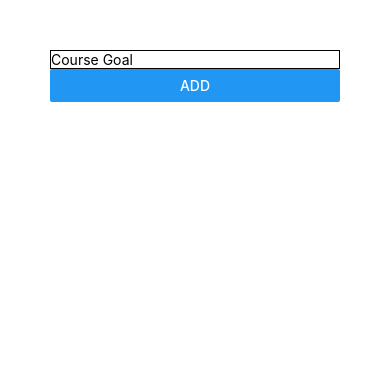
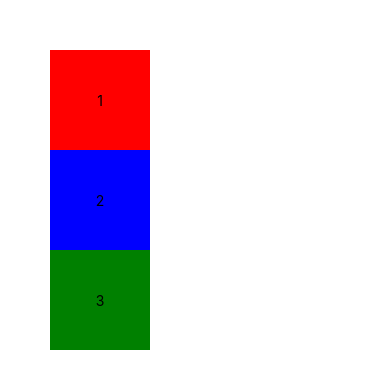
Before and after one commit to mrefil/rn-first-app, a React Native app: screen / in a window 390 px wide. Shown: the top 388 px of the page. Built offline with nearby package versions, Linux system fonts and the light colour scheme.

Commit message:
FlexBox Deep Dive

```diff
--- a/App.js
+++ b/App.js
@@ -1,22 +1,42 @@
-import { StatusBar } from 'expo-status-bar';
-import React, {useState} from 'react';
-import { StyleSheet, Text, View, Button, TextInput } from 'react-native';
+import React from 'react';
+import { Text, View } from 'react-native';
 
 export default function App() {
-  // const [outputText, setOutputText] = useState('Open up App.js to start working on your app!');
   return (
-    <View style={{padding: 50}}>
-      <View>
-        <TextInput placeholder="Course Goal" style={{borderBottomColor: 'black', borderWidth: 1}} />
-        <Button title="ADD" />
+    <View style={{ padding: 50 }}>
+      <View
+        style={{
+          backgroundColor: 'red',
+          width: 100,
+          height: 100,
+          justifyContent: 'center',
+          alignItems: 'center'
+        }}
+      >
+        <Text>1</Text>
       </View>
-      <View>
-
+      <View
+        style={{
+          backgroundColor: 'blue',
+          width: 100,
+          height: 100,
+          justifyContent: 'center',
+          alignItems: 'center'
+        }}
+      >
+        <Text>2</Text>
+      </View>
+      <View
+        style={{
+          backgroundColor: 'green',
+          width: 100,
+          height: 100,
+          justifyContent: 'center',
+          alignItems: 'center'
+        }}
+      >
+        <Text>3</Text>
       </View>
     </View>
   );
 }
-
-const styles = StyleSheet.create({
-
-});
```
